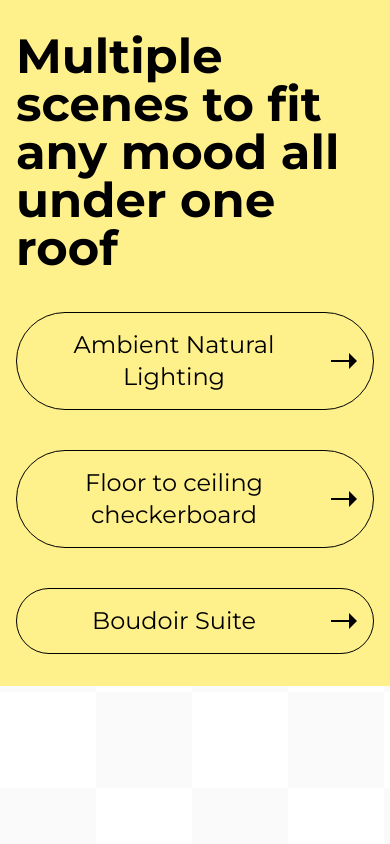
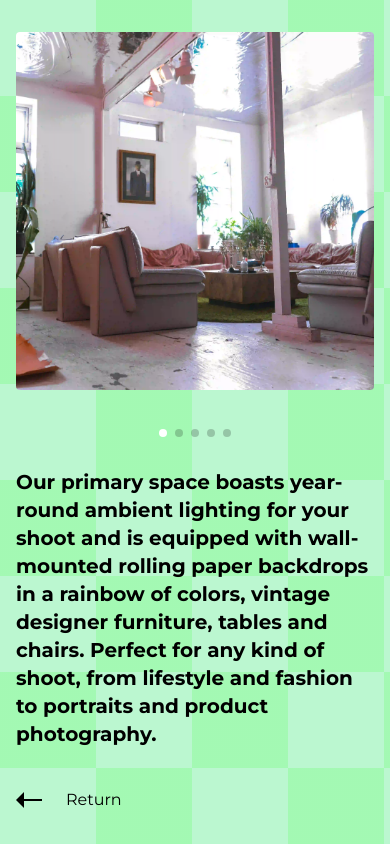
Before and after one commit to yunggarlic/kipstudios, a Next.js app: page / in a window 390 px wide. Both pictures are taken after a click on the button "Ambient Natural Lighting". Shown: the part 844-1688 px from the top of the page. Built offline with nearby package versions, Linux system fonts and the light colour scheme.

Commit message:
fixes mobile animation

```diff
--- a/src/components/Amenities/Amenities.tsx
+++ b/src/components/Amenities/Amenities.tsx
@@ -119,7 +119,7 @@ const Amenity = ({
             {description}
           </h4>
         </div>
-        <div className="order-first desktop:order-[unset] h-full desktop:w-1/2 flex items-center">
+        <div className="order-first max-h-[70%] desktop:max-h-[unset] desktop:order-[unset] h-full desktop:w-1/2 flex items-center">
           <Carousel className="h-full">
             {imgPaths.map((imgPath, index) => {
               return (
@@ -127,8 +127,8 @@ const Amenity = ({
                   key={imgPath}
                   i={index}
                   src={imgPath}
-                  containerClassName="h-full"
-                  className="h-full object-cover"
+                  containerClassName="desktop:h-full"
+                  className="object-cover aspect-square desktop:h-full desktop:aspect-unset desktop:object-cover"
                 />
               );
             })}
--- a/src/components/Amenities/animations.js
+++ b/src/components/Amenities/animations.js
@@ -98,10 +98,11 @@ export const getAmenityAnimations = (ref, contextSafe) => {
         .fromTo(
           panel,
           {
+            visibility: "hidden",
             height: panel.parentElement.offsetHeight,
             left: () => window.innerWidth,
           },
-          { left: 0 }
+          { left: 0, visibility: "visible" }
         )
         .to(window, { scrollTo: () => ref.current, onComplete: () => {} })
         .to(
```
